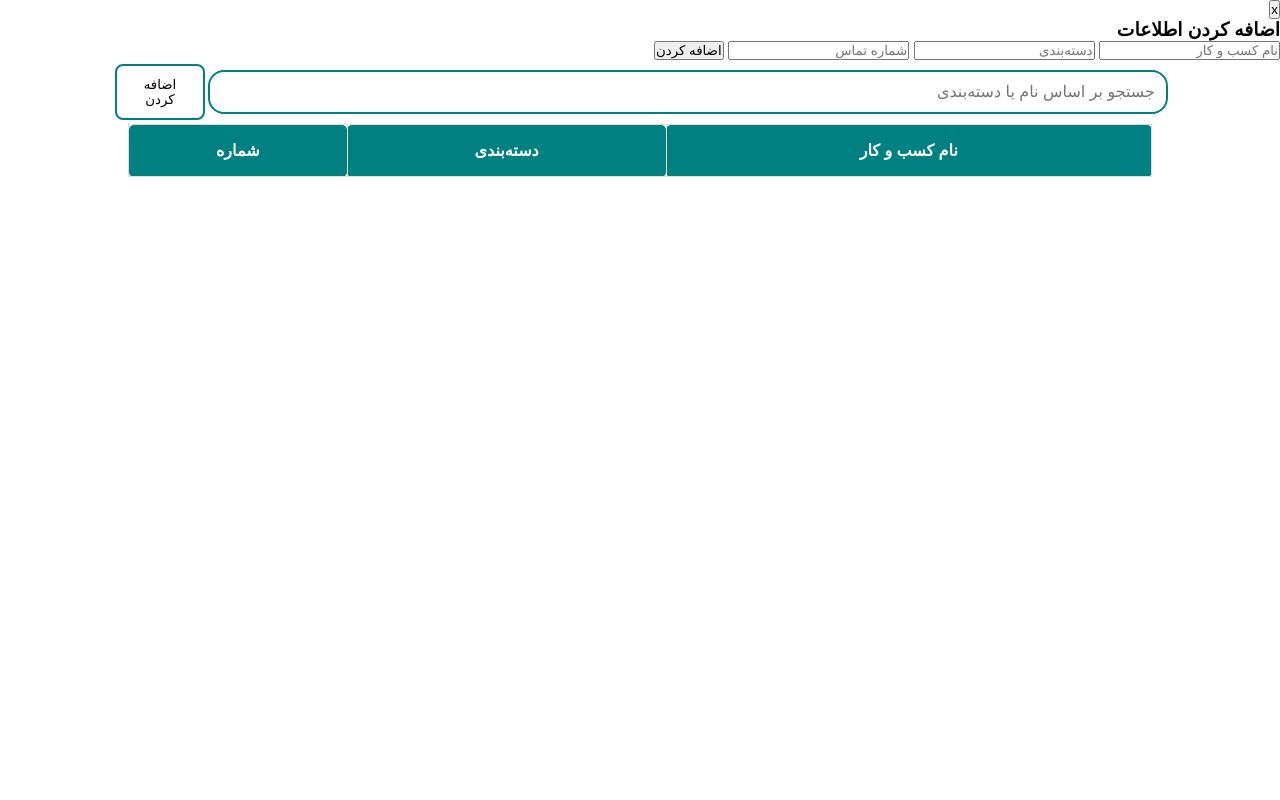
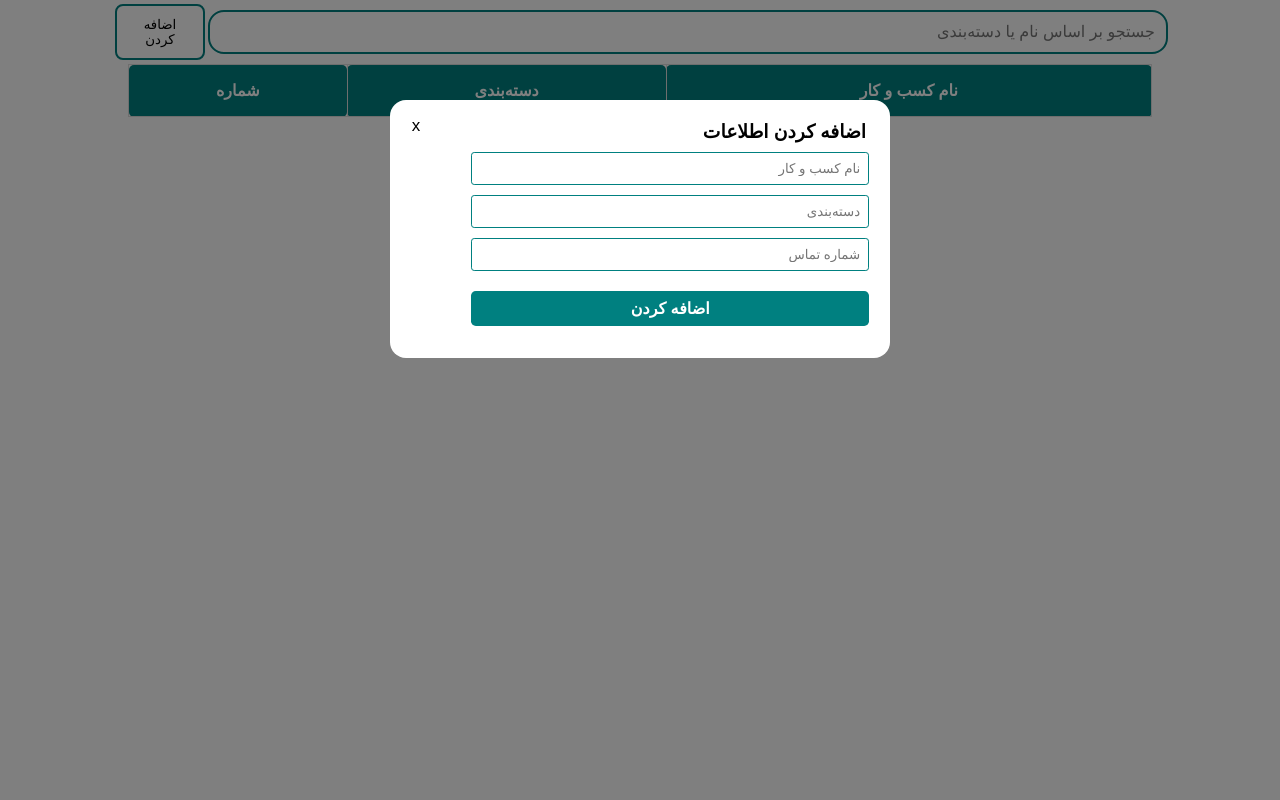
Before and after one commit to rzmahdi/CRUD-with-FastAPI, a Python web app: template templates/index.html in a window 1280 px wide. Run offline with Jinja, Linux system fonts and the light colour scheme; the template is opened without the code that fills it, so the values that code supplies are empty.

Commit message:
feat(style): add style to modal-form

```diff
--- a/static/style.css
+++ b/static/style.css
@@ -1,3 +1,11 @@
+@keyframes show_task_animation {
+    from{
+        transform: translate(0, -50px);
+    }
+    to{
+        transform: translate(0);
+    }
+}
 *{
     margin: 0;
     padding: 0;
@@ -5,6 +13,66 @@
 }
 html{
     font-family: sans-serif;
+}
+div#modal-overlay{
+    display: none;
+    position: fixed;
+    top: 0;
+    left: 0;
+    width: 100%;
+    height: 100%;
+    background: rgba(0, 0, 0, 0.5);
+}
+#modal-overlay.show{
+    display: block;
+}
+div.modal-add-new-data-box{
+    background: white;
+    width: 90%;
+    max-width: 500px;
+    margin: 100px auto;
+    padding: 1rem;
+    border-radius: 1rem;
+    position: relative;
+    animation-name: show_task_animation;
+    animation-duration: 1s;
+    animation-timing-function: cubic-bezier(0.075, 0.82, 0.165, 1);
+}
+#modal-overlay input{
+    width: 85%;
+    padding: .5rem;
+    margin: .3rem;
+    border: 1px solid teal;
+    border-radius: .2rem;
+}
+#modal-overlay input:focus{
+    outline: none;
+}
+#modal-overlay h3{
+    margin: .3rem .5rem;
+}
+#modal-overlay #add-new-data-btn{
+    width: 85%;
+    height: 35px;
+    margin: 1rem .3rem;
+    background-color: teal;
+    color: white;
+    font-size: 1rem;
+    font-weight: bold;
+    border: none;
+    border-radius: .3rem;
+    cursor: pointer;
+}
+#close-btn{
+    position: absolute;
+    width: 2rem;
+    height: 2rem;
+    top: 10px;
+    left: 10px;
+    background-color: inherit;
+    border: none;
+    font-size: 17px;
+    cursor: pointer;
 }
 div.search-box{
     height: 4rem;
```
